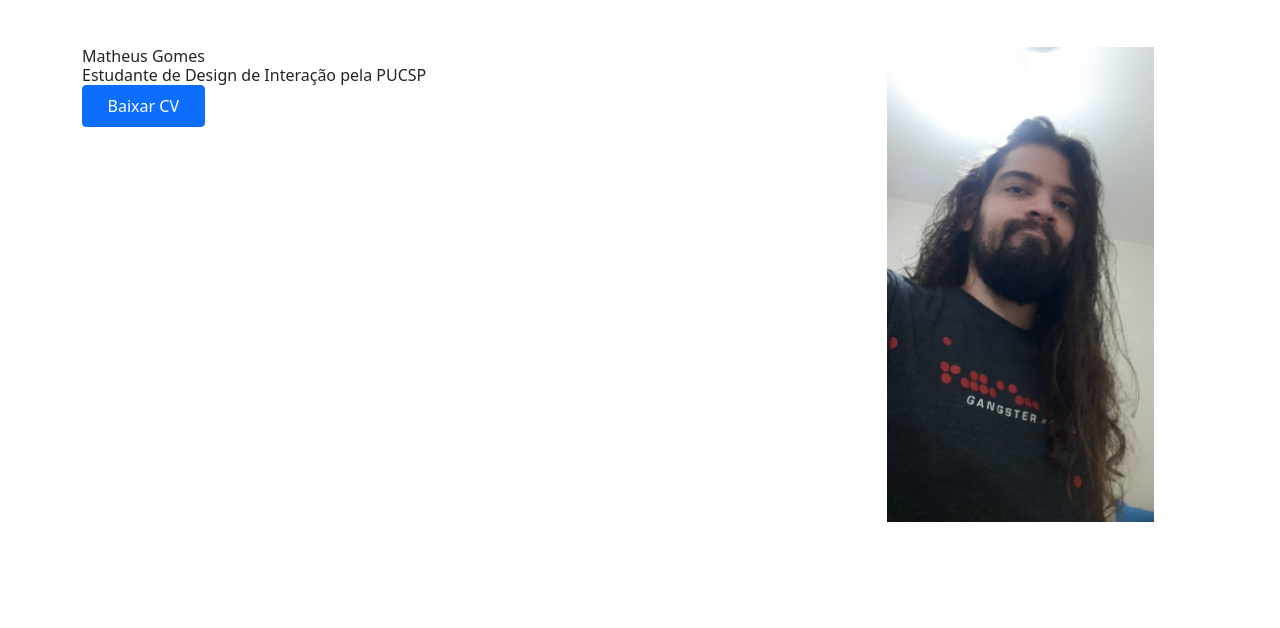
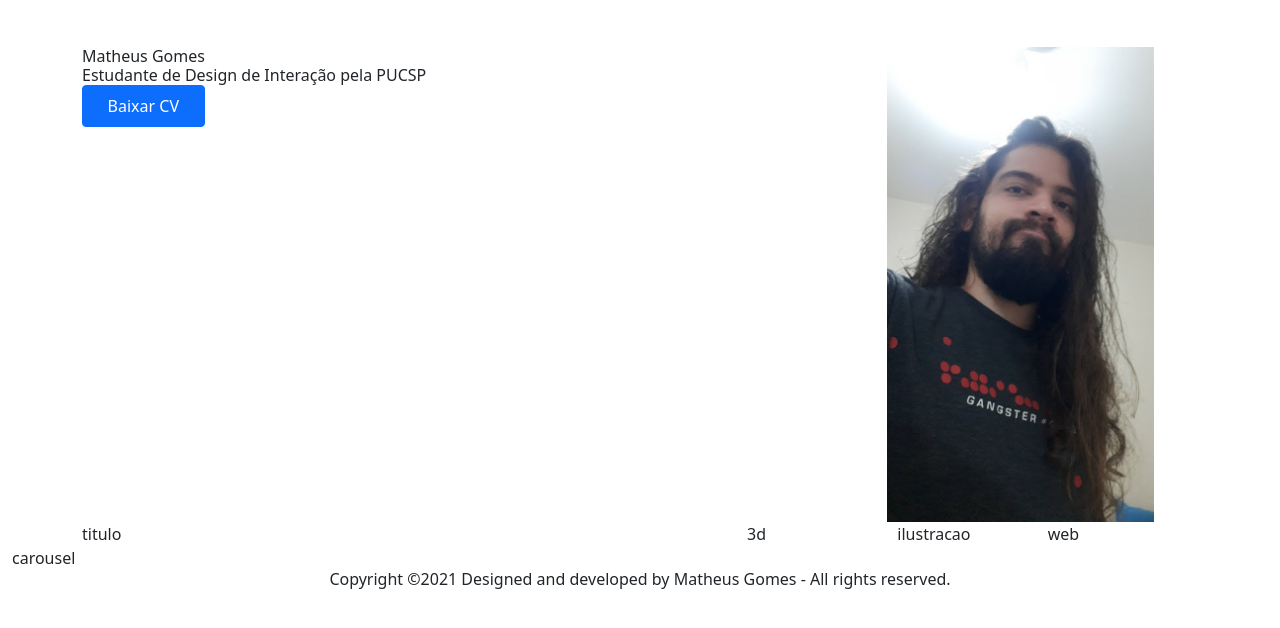
Before and after one commit to matheusgomestpereira/myportfolio, a plain HTML site: page index.html in a window 1280 px wide. Shown: the part 80-708 px from the top of the page. Drawn offline with nearby package versions, Linux system fonts and the light colour scheme.

Commit message:
Carousel and project tabs structure(HTML)

```diff
--- a/index.html
+++ b/index.html
@@ -9,8 +9,8 @@
         <link rel="stylesheet" href="css/style.css">
     </head>
     <body>
-      <nav class="navbar navbar-expand-sm bg-dark navbar-dark">
-        <div class="container">
+      <nav class="container-fluid navbar navbar-expand-sm bg-dark navbar-dark">
+        <section class="container">
         <!-- Brand -->
           <a class="navbar-brand col-8">
             <img  style="width: 40px;padding-top: 5px;" src="imgs/brand.png" alt="logotipo">
@@ -24,22 +24,49 @@
             <li class="nav-item"><a href="" class="nav-link">About</a></li>
             <li class="nav-item"><a href="" class="nav-link">Contact Me</a></li>
           </ul>
-
-        </div>
       </nav>
       <section class="container">
         <section class="row mt-5">
           <section class="col-8">
-            <h1>Matheus Gomes
-              <h4>Estudante de Design de Interação pela PUCSP</h4>
-            </h1>
-    <!--         button[type=button].btn.btn-primary{Baixar CV}
-     -->
+            <h1>Matheus Gomes</h1>
+            <h4>Estudante de Design de Interação pela PUCSP</h4>
+
+            <!--         button[type=button].btn.btn-primary{Baixar CV}
+            -->
             <button type="button" class="btn btn-primary align-items-center p-2 col-2">Baixar CV</button>
           </section>
           <section class="col-4 d-flex justify-content-center">
             <img class="w-75" src="imgs/home-profile.jpeg" alt="foto-perfil">
           </section>
+        </section>
+      </section>
+      <footer class="container">
+        <section class="row">
+          <section class="titulo col-7">
+            titulo
+          </section>
+            <section class="tabs d-flex col-5 justify-content-end">
+              <section class="3d col-4">
+                3d
+              </section>
+              <section class="ilustracao col-4">
+                ilustracao
+              </section>
+              <section class="web col-4">
+                web
+              </section>
+            </section>
+        </section>
+      </footer>
+        <section class="container-fluid">
+          <section class="carousel">
+            carousel
+          </section>
+        </section>
+        <section class="copyright d-flex justify-content-center">
+          <h5 class="justify-content-center">
+            Copyright ©2021 Designed and developed by Matheus Gomes - All rights reserved.
+          </h5>
         </section>
       </section>
 
```
